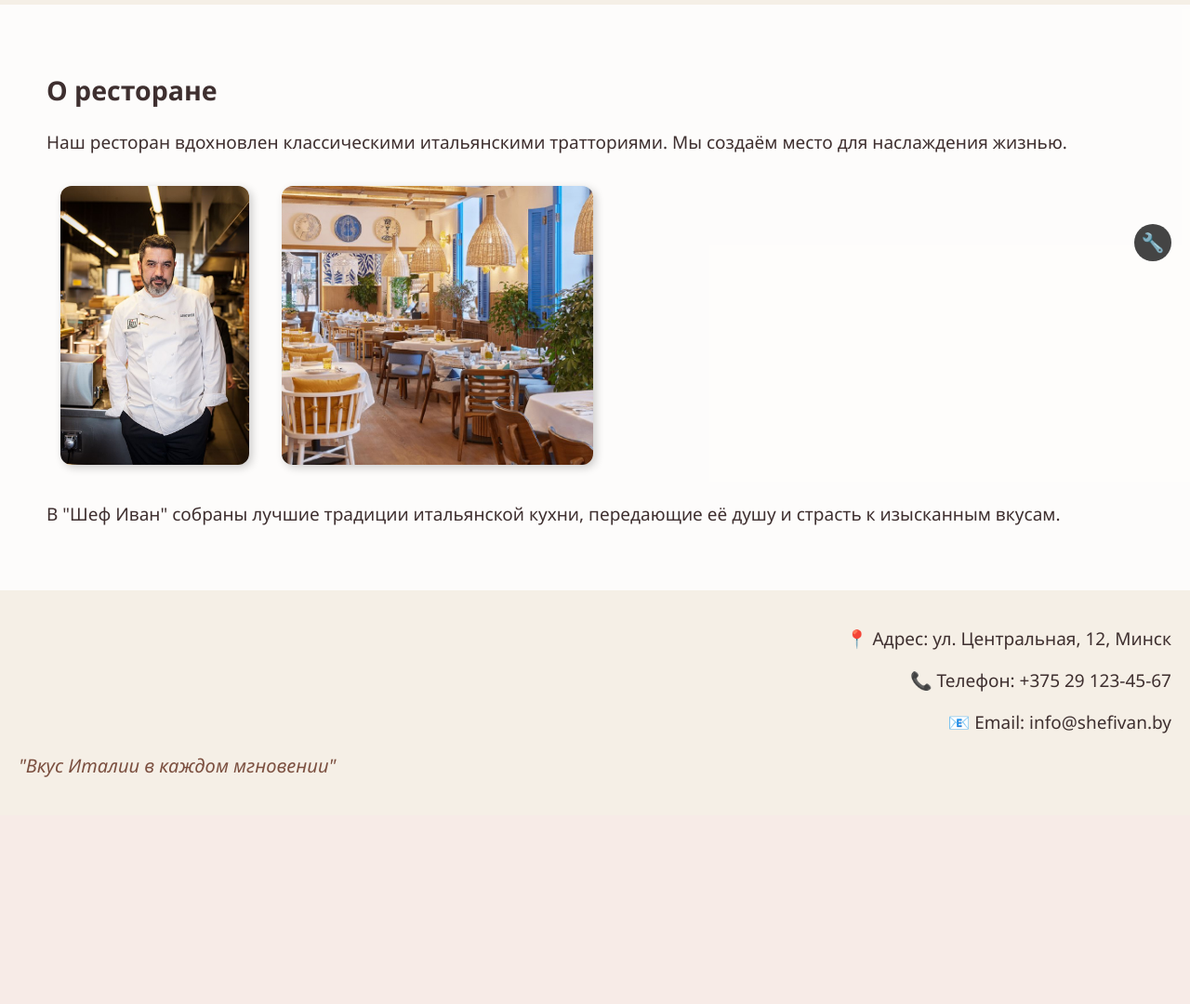
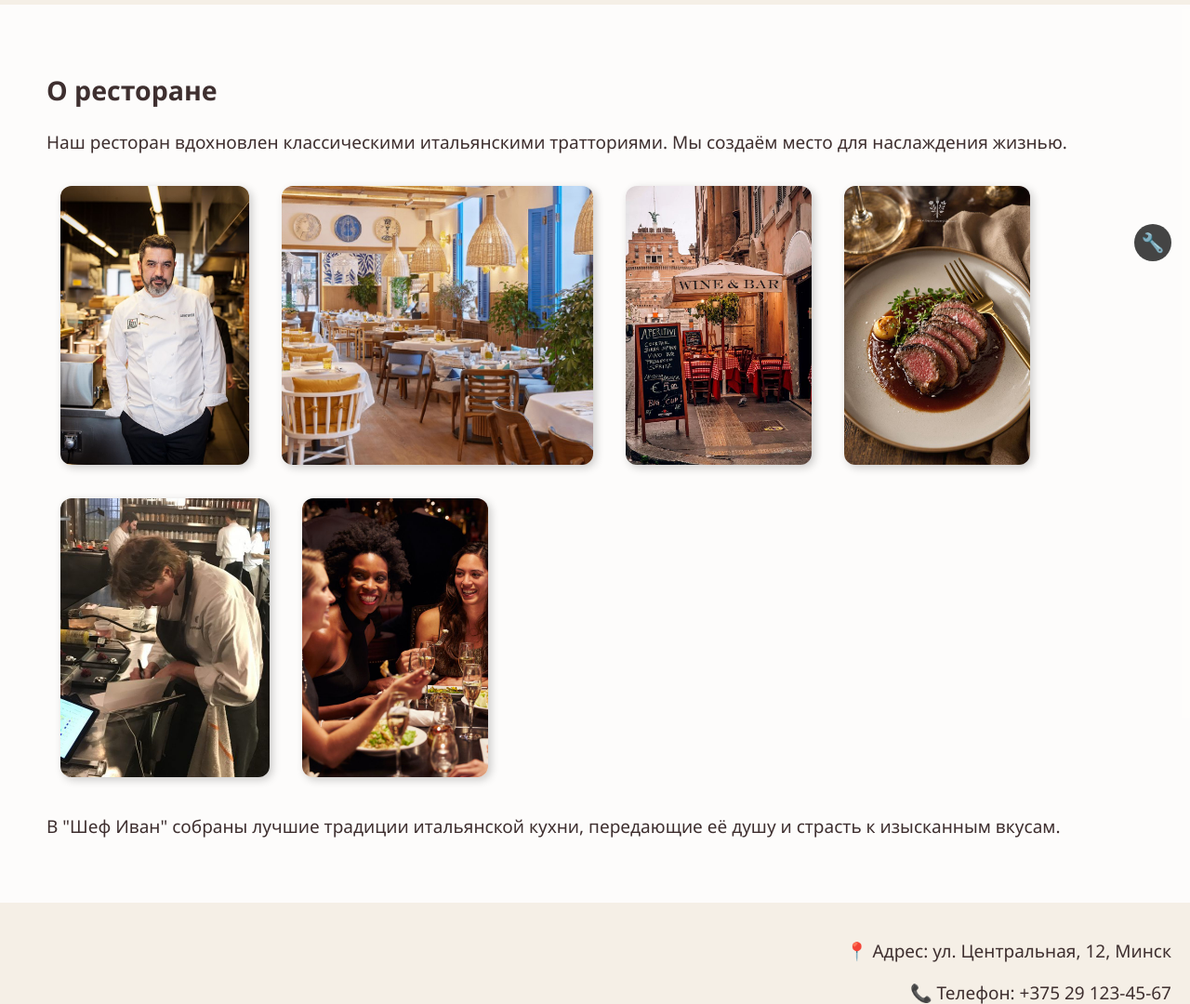
Before and after one commit to GoGn228/Restaurant, a Flask app: page / in a window 1280 px wide. Shown: the part 499-1579 px from the top of the page at 93% size. Before the commit the page ends 1335 px from the top, so only its background shows below. Run offline with Flask 3, Linux system fonts and the light colour scheme.

Commit message:
vrode norm

```diff
--- a/main.py
+++ b/main.py
@@ -132,7 +132,7 @@ def final():
         cursor.execute("""
             INSERT INTO orders (dish, quantity, ingredients, total_price, order_time)
             VALUES (?, ?, ?, ?, ?)
-        """, (dish, quantity, ingredients, total_price))
+        """, (dish, quantity, ingredients, total_price, now))
 
     cursor.execute("DELETE FROM cart")  # очищаем корзину
     conn.commit()
--- a/templates/main_page.html
+++ b/templates/main_page.html
@@ -44,6 +44,10 @@
         <p>Наш ресторан вдохновлен классическими итальянскими тратториями. Мы создаём место для наслаждения жизнью.</p>
         <img src="static/images/cook.jpg" alt="Традиционная итальянская деревня" class="cook" width="auto" height="300">
         <img src="static/images/Inter.png" alt="Интерьер ресторана" class="inter" width="auto" height="300">
+        <img src="static/images/rest.jpg" alt="Традиционная итальянская деревня" class="cook" width="auto" height="300">
+        <img src="static/images/bludo.jpg" alt="Интерьер ресторана" class="inter" width="auto" height="300">
+        <img src="static/images/povar.jpg" alt="Традиционная итальянская деревня" class="cook" width="auto" height="300">
+        <img src="static/images/ludi.jpg" alt="Интерьер ресторана" class="inter" width="auto" height="300">
         <p>В "Шеф Иван" собраны лучшие традиции итальянской кухни, передающие её душу и страсть к изысканным вкусам.</p>
     </section>
 
```
Also changed, not shown: food.db, static/images/bludo.jpg (added), static/images/ludi.jpg (added), static/images/povar.jpg (added), static/images/rest.jpg (added).
